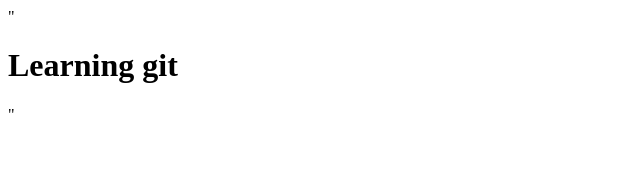
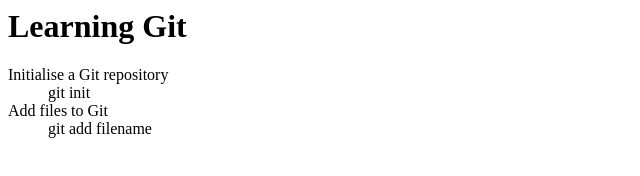
Before and after one commit to missKatiaPunter/practising-git, a plain HTML site: page index.html in a window 1280 px wide. Shown: the whole page, without its empty margins (0-640 px from the left). Drawn offline with Linux system fonts and the light colour scheme.

Commit message:
this is my second command-line commit!

```diff
--- a/index.html
+++ b/index.html
@@ -1 +1,14 @@
-"<h1>Learning git</h1>"
+<html>
+<head>
+    <title>Learning Git!</title>
+</head>
+    <body>
+        <h1> Learning Git </h1>
+          <dl>
+            <dt>Initialise a Git repository</dt>
+            <dd>git init</dd>
+            <dt>Add files to Git</dt>
+            <dd>git add filename</dd>
+          </dl>
+    </body>
+</html>
```
